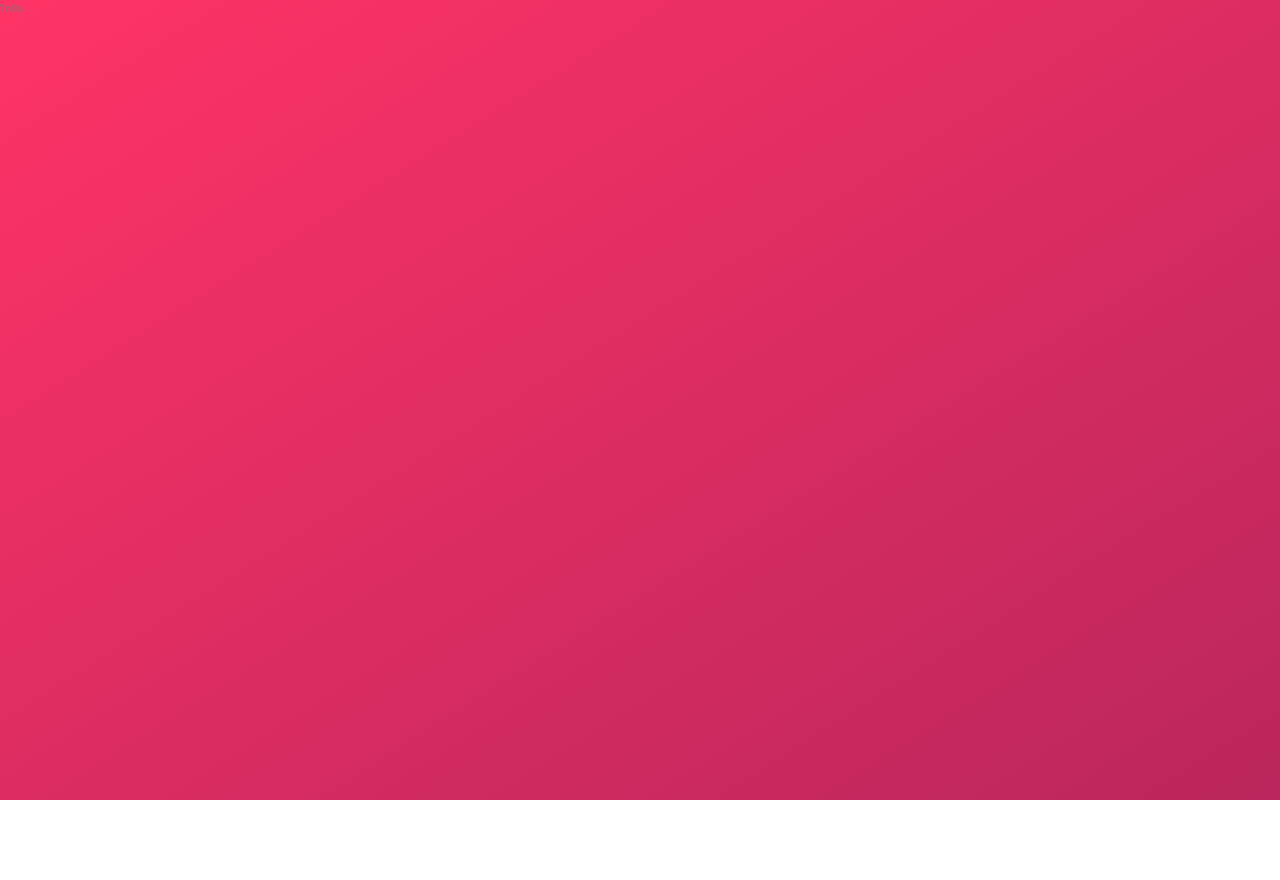
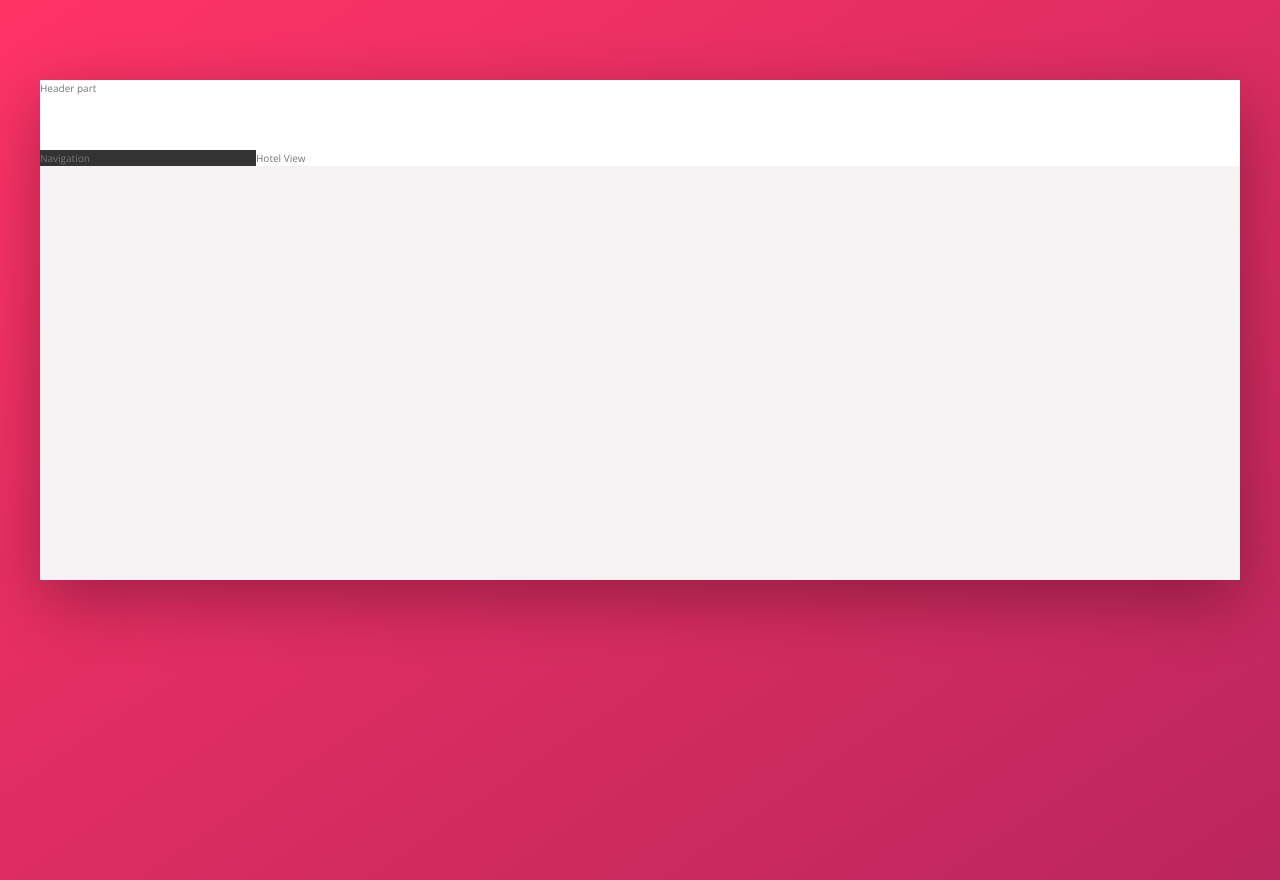
Before and after one commit to jendang/flexbox-trillo, a website: page index.html in a window 1280 px wide. Before the commit the page ends 800 px from the top, so only its background shows below. Drawn offline with nearby package versions, Linux system fonts and the light colour scheme.

Commit message:
building layout

```diff
--- a/index.html
+++ b/index.html
@@ -11,6 +11,18 @@
         <title>trillo &mdash; Your all-in-one booking app</title>
     </head>
     <body>
-        Trillo
+        <div class="container">
+            <header class="header">
+                Header part
+            </header>
+            <div class="content">
+                <nav class="sidebar">
+                    Navigation
+                </nav>
+                <main class="hotel-view">
+                    Hotel View
+                </main>
+            </div>
+        </div>
     </body>
 </html>
--- a/sass/_base.scss
+++ b/sass/_base.scss
@@ -13,6 +13,8 @@
     --color-grey-dark-1: #333;
     --color-grey-dark-2: #777;
     --color-grey-dark-3: #999;
+
+    --shadow-dark: 0 2rem 6rem rgba(0, 0, 0, .3);
 }
 
 // Define global setting
--- a/sass/_layout.scss
+++ b/sass/_layout.scss
@@ -0,0 +1,33 @@
+.container {
+    max-width: 120rem;
+    margin: 8rem auto;
+    background-color: var(--color-grey-light-2);
+    box-shadow: var(--shadow-dark);
+
+    min-height: 50rem;
+}
+
+.header {
+    height: 7rem;
+    background-color: #fff;
+    border-bottom: var(--color-grey-light-2)
+}
+
+// flex container
+.content {
+    display: flex;
+}
+
+// left sidebar
+.sidebar {
+    background: var(--color-grey-dark-1);
+    // grow - shrink - basis(width of item)
+    flex: 0 0 18%;
+}
+//right container
+.hotel-view {
+    background: #fff;
+
+    // flex: 0 0 82%;
+    flex: 1; //grow as much as it can
+}
```
Also changed, not shown: css/style.css.
